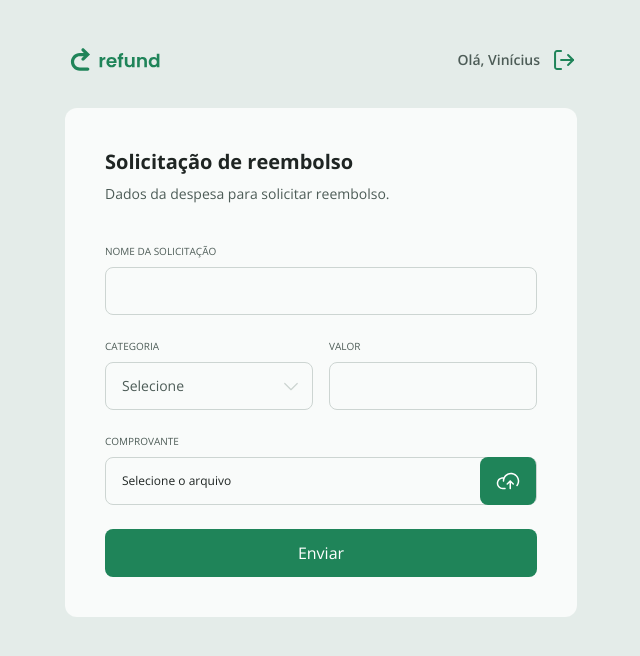
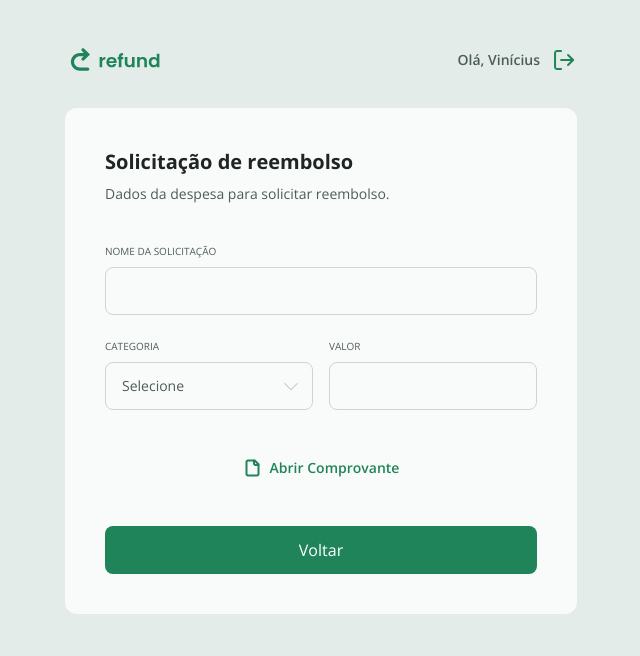
Before and after one commit to ViniciusLegacy/web-refund, a React (Vite) app: page /refund/123 in a window 1280 px wide. Shown: the top 656 px of the page, without its empty margins (319-959 px from the left). Built offline with nearby package versions, Linux system fonts and the light colour scheme.

Commit message:
feat: create conditions and styling refund page when admin view one refund request

```diff
--- a/src/pages/Dashboard.tsx
+++ b/src/pages/Dashboard.tsx
@@ -7,7 +7,7 @@ import { formatCurrency } from "../utils/formatCurrency"
 import { Input } from "../components/Input"
 import { Button } from "../components/Button"
 import { Pagination } from "../components/Pagination"
-import { RefundItem } from "../components/RefundItem"
+import { RefundItem, type RefundItemProps } from "../components/RefundItem"
 
 const REFUND_EXAMPLE = {
     id: "123",
@@ -21,6 +21,7 @@ export function Dashboard() {
     const [name, setName] = useState("")
     const [page, setPage] = useState(1)
     const [totalOfPage, setTotalOfPage] = useState(10)
+    const [refunds, setRefunds] = useState<RefundItemProps[]>([REFUND_EXAMPLE])
 
     function fetchRefunds(e: React.FormEvent) {
         e.preventDefault()
@@ -54,8 +55,12 @@ export function Dashboard() {
                 </Button>
             </form>
 
-            <div className="mt-6 flex flex-col gap-4 max-h-[342px] overflow-y-scroll">
-                <RefundItem data={REFUND_EXAMPLE} />
+            <div className="my-6 flex flex-col gap-4 max-h-[342px] overflow-y-scroll">
+                {
+                    refunds.map((item) => (
+                        <RefundItem key={item.id} data={item} href={`/refund/${item.id}`} />
+                    ))
+                }
             </div>
 
             <Pagination current={page} total={totalOfPage} onNext={() => handlePagination("next")} onPrevious={() => handlePagination("previous")} />
--- a/src/pages/Refund.tsx
+++ b/src/pages/Refund.tsx
@@ -1,6 +1,7 @@
 import { useState } from "react"
-import { useNavigate } from "react-router"
+import { useNavigate, useParams } from "react-router"
 
+import fileSvg from "../assets/file.svg"
 import { CATEGORIES, CATEGORIES_KEYS } from "../utils/categories"
 
 import { Input } from "../components/Input"
@@ -16,9 +17,14 @@ export function Refund() {
     const [filename, setFilename] = useState<File | null>(null)
 
     const navigate = useNavigate()
+    const params = useParams<{ id: string }>()
 
     function onSubmit(e: React.FormEvent) {
         e.preventDefault()
+
+        if(params.id) {
+            return navigate(-1)
+        }
 
         navigate("/confirm", { state: { fromSubmit: true } })
     }
@@ -30,10 +36,10 @@ export function Refund() {
                 <p className="text-sm text-gray-200 mt-2 mb-4">Dados da despesa para solicitar reembolso.</p>
             </header>
 
-            <Input required legend="Nome da solicitação" value={name} onChange={(e) => setName(e.target.value)} />
+            <Input required legend="Nome da solicitação" value={name} onChange={(e) => setName(e.target.value)} disabled={!!params.id} />
 
             <div className="flex gap-4">
-                <Select required legend="Categoria" value={category} onChange={(e) => setCategory(e.target.value)}>
+                <Select required legend="Categoria" value={category} onChange={(e) => setCategory(e.target.value)} disabled={!!params.id}>
                     {
                         CATEGORIES_KEYS.map((category) => (
                             <option key={category} value={category}>{CATEGORIES[category].name}</option>
@@ -41,12 +47,24 @@ export function Refund() {
                     }
                 </Select>
 
-                <Input legend="Valor" required value={amount} onChange={(e) => setAmount(e.target.value)} />
+                <Input legend="Valor" required value={amount} onChange={(e) => setAmount(e.target.value)} disabled={!!params.id} />
             </div>
 
-            <Upload filename={filename && filename.name} onChange={(e) => e.target.files && setFilename(e.target.files[0])} />
+            {
+                params.id ? (
+                <a href="/" target="_blank"
+                className="text-sm text-green-100 font-semibold flex items-center justify-center gap-2 my-6 hover:opacity-70 transition ease-linear">
+                    <img src={fileSvg} alt="ícone de arquivo" />
+                    Abrir Comprovante
+                </a>
+                ) : (
+                    <Upload filename={filename && filename.name} onChange={(e) => e.target.files && setFilename(e.target.files[0])} />
+                )
+            }
 
-            <Button type="submit" isLoading={isLoading} >Enviar</Button>
+            <Button type="submit" isLoading={isLoading}>
+                {params.id ? "Voltar" : "Enviar"}
+            </Button>
         </form>
     )
 }
```
